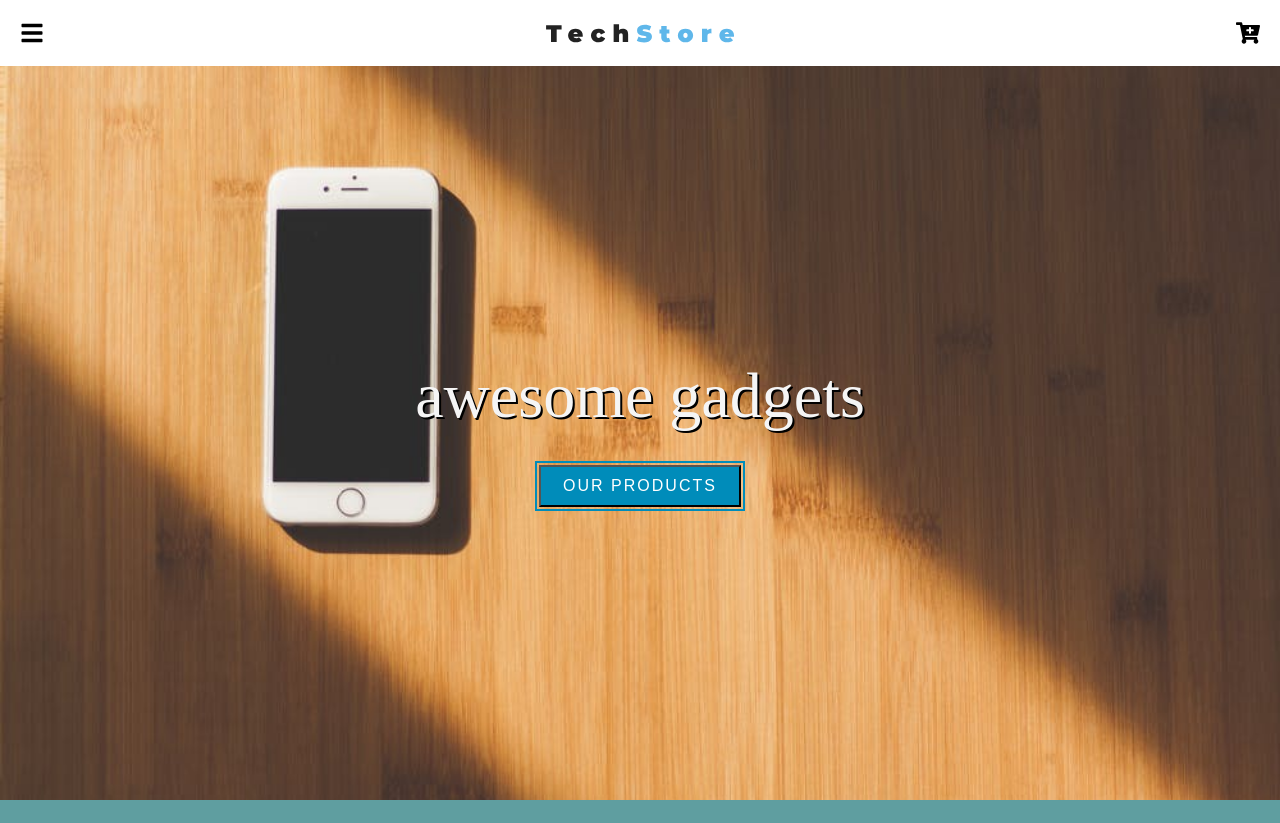
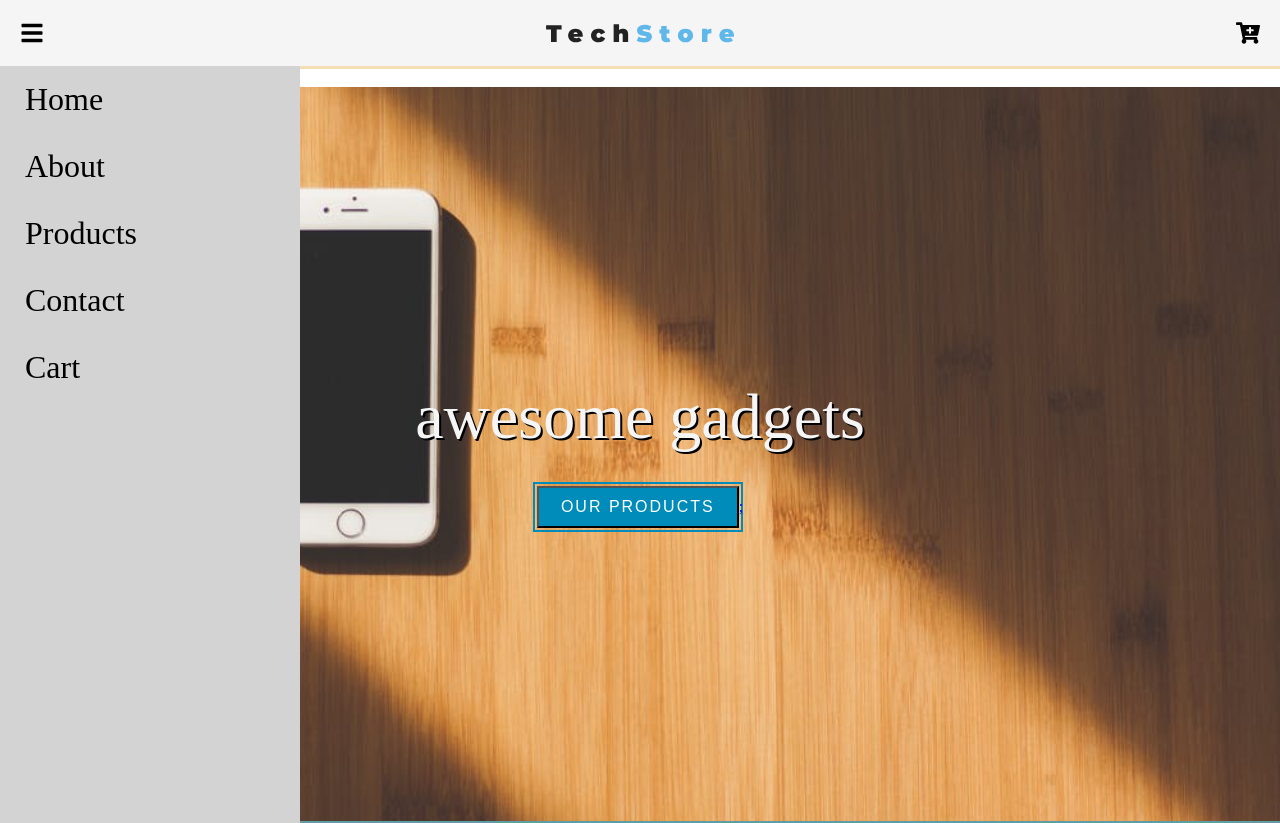
Before and after one commit to NathanGanesh/reacttechstore, a React (Create React App) app: page / in a window 1280 px wide. Shown: the top 823 px of the page. Built offline with nearby package versions, Linux system fonts and the light colour scheme.

Commit message:
home and css fixes

```diff
--- a/src/components/App/App.css
+++ b/src/components/App/App.css
@@ -4,14 +4,19 @@
 	font-weight: normal;
 }
 .flex-nav {
+	position: sticky;
+	top: 0px;
 	display: flex;
 	justify-content: space-between;
 	padding: 0 20px;
 	align-items: center;
 	height: 66px;
+	border-bottom: 3px solid wheat;
+	background: whitesmoke;
 }
 .nav-icon {
 	font-size: 24px;
+	cursor: pointer;
 }
 
 .home {
@@ -223,6 +228,10 @@
 	font-size: 24px;
 }
 
+.footer-icon:hover {
+	background-color: rgba(0, 0, 0, 0.5);
+}
+
 .contact-us {
 	font-size: 3rem;
 	text-align: center;
@@ -260,3 +269,32 @@
 .about-us-description {
 	padding: 10px;
 }
+
+.side-bar {
+	position: fixed;
+	font-size: 2rem;
+	width: 300px;
+	height: 100vh;
+	top: 66px;
+	background: lightgrey;
+	border-bottom: 3px solid wheat;
+	z-index: 1;
+	display: flex;
+	flex-direction: column;
+}
+.side-bar div {
+	margin: 15px;
+	margin-left: 25px;
+}
+
+.sidebar-link {
+	text-decoration: none;
+	color: black;
+}
+
+.sidebar-link:hover {
+	background: darkgrey;
+	text-decoration: none;
+	color: lightblue;
+	outline-color: darkgrey;
+}
--- a/src/components/App/App.js
+++ b/src/components/App/App.js
@@ -8,10 +8,16 @@ import Products from '../Pages/Products';
 import Cart from '../Pages/Cart';
 import About from '../Pages/About';
 import Error from '../Pages/Error';
+import Nav from '../Elements/Navbar';
+import SideBar from '../Elements/SideBar';
+import SideCart from '../Elements/SideCart';
 
 function App() {
 	return (
 		<BrowserRouter>
+			<Nav />
+			<SideBar />
+			<SideCart />
 			<Switch>
 				<Route exact path="/" component={Home} />
 				<Route exact path="/contact" component={Contact} />
--- a/src/components/Elements/Button.js
+++ b/src/components/Elements/Button.js
@@ -1,5 +1,12 @@
 import React from 'react';
+import { Link } from 'react-router-dom';
 
-export default function Button({ name, btnclass }) {
-	return <button className={btnclass}>{name}</button>;
+export default function Button({ name, btnclass, link }) {
+	return (
+		<div>
+			<Link to={link}>
+				<button className={btnclass}>{name}</button>;
+			</Link>
+		</div>
+	);
 }
--- a/src/components/Elements/Footer.js
+++ b/src/components/Elements/Footer.js
@@ -6,9 +6,15 @@ export default function Footer() {
 			<div>
 				<p>Copyright © Tech Store 2020. All Rights Reserved</p>
 			</div>
-			<FaFacebookF className="footer-icon" />
-			<FaLinkedinIn className="footer-icon" />
-			<FaTwitch className="footer-icon" />
+			<a href="https://www.facebook.com/">
+				<FaFacebookF className="footer-icon" />
+			</a>
+			<a href="https://www.facebook.com/">
+				<FaLinkedinIn className="footer-icon" />
+			</a>
+			<a href="https://www.facebook.com/">
+				<FaTwitch className="footer-icon" />
+			</a>
 		</div>
 	);
 }
--- a/src/components/Elements/Hero.js
+++ b/src/components/Elements/Hero.js
@@ -5,7 +5,7 @@ export default function Hero(props) {
 	return (
 		<div className={props.class}>
 			<h1 className="home-title">{props.title}</h1>
-			<Button name={props.buttonText} btnclass={props.btnclass} />
+			<Button name={props.buttonText} btnclass={props.btnclass} link={props.link} />
 		</div>
 	);
 }
--- a/src/components/Elements/Product.js
+++ b/src/components/Elements/Product.js
@@ -1,8 +1,6 @@
 import React from 'react';
 
 export default function Product(props) {
-	console.log(props);
-
 	const { title, price, image } = props.item.fields;
 
 	return (
--- /dev/null
+++ b/src/components/Elements/SideBar.js
@@ -0,0 +1,26 @@
+import React, { useState } from 'react';
+import { Link } from 'react-router-dom';
+
+export default function SideBar() {
+	const [ index, setIndex ] = useState(0);
+
+	return (
+		<div className="side-bar">
+			<Link className="sidebar-link" to={'/'}>
+				<div>Home</div>
+			</Link>
+			<Link className="sidebar-link" to={'/about'}>
+				<div>About</div>
+			</Link>
+			<Link className="sidebar-link" to="/products">
+				<div>Products</div>
+			</Link>
+			<Link className="sidebar-link" to="/contact">
+				<div>Contact</div>
+			</Link>
+			<Link className="sidebar-link" to="/cart">
+				<div>Cart</div>
+			</Link>
+		</div>
+	);
+}
--- /dev/null
+++ b/src/components/Elements/SideCart.js
@@ -0,0 +1,5 @@
+import React from 'react';
+
+export default function SideCart() {
+	return <div>Hello from sideCart</div>;
+}
--- a/src/components/Pages/About.js
+++ b/src/components/Pages/About.js
@@ -6,7 +6,6 @@ import AboutUs from '../Elements/About/AboutUs';
 export default function About() {
 	return (
 		<div>
-			<Nav />
 			<Hero class="about" />
 			<AboutUs />
 		</div>
--- a/src/components/Pages/Contact.js
+++ b/src/components/Pages/Contact.js
@@ -7,7 +7,6 @@ import MyForm from '../Elements/Contact/MyForm';
 export default function Contact() {
 	return (
 		<div>
-			<Nav />
 			<Hero class="contact" />
 			<h1 className="contact-us">Contact us</h1>
 			<MyForm />
--- a/src/components/Pages/Home.js
+++ b/src/components/Pages/Home.js
@@ -10,11 +10,16 @@ import Footer from '../Elements/Footer';
 export default function Home() {
 	return (
 		<div>
-			<NavBar />
-			<Hero buttonText="our products" title="awesome gadgets" class="home" btnclass="btn-default" />
+			<Hero
+				buttonText="our products"
+				title="awesome gadgets"
+				class="home"
+				btnclass="btn-default"
+				link="/products"
+			/>
 			<Services />
 			<Featured items={items} />
-			<Button name="our products" btnclass="btn-our-products" />
+			<Button name="our products" btnclass="btn-our-products" link="/products" />
 			<Footer />
 		</div>
 	);
```
